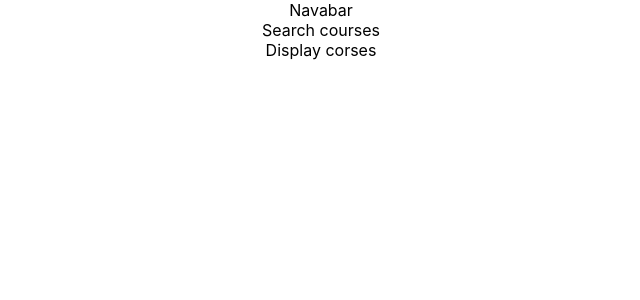
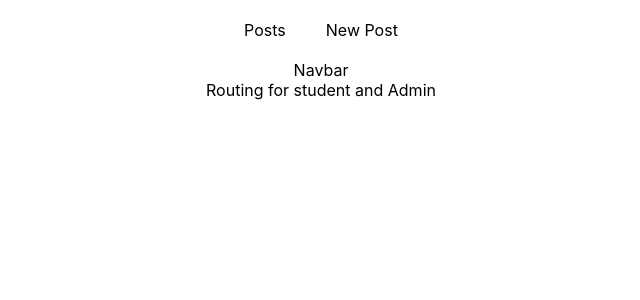
Before and after one commit to lakruone/Rays-Courses---Frontend-ReactJS, a React app: page / in a window 1280 px wide. Shown: the top 300 px of the page, without its empty margins (319-959 px from the left). Built offline with nearby package versions, Linux system fonts and the light colour scheme.

Commit message:
structure of the project

```diff
--- a/package.json
+++ b/package.json
@@ -54,6 +54,8 @@
     "react-dev-utils": "^11.0.3",
     "react-dom": "^17.0.1",
     "react-refresh": "^0.8.3",
+    "react-router": "^5.2.0",
+    "react-router-dom": "^5.2.0",
     "resolve": "1.18.1",
     "resolve-url-loader": "^3.1.2",
     "sass-loader": "^10.0.5",
--- a/src/App.js
+++ b/src/App.js
@@ -1,14 +1,16 @@
 import './App.css';
-import Layout from './components/Layout/Layout';
-import Courses from './containers/Courses';
+import Cover from './containers/cover';
+import { BrowserRouter } from 'react-router-dom';
+
 
 function App() {
   return (
-    <div className="App">
-      <Layout>
-        <Courses/>
-      </Layout>
-    </div>
+    <BrowserRouter>
+      <div className="App">
+          <Cover/>
+      </div>
+    </BrowserRouter>
+
   );
 }
 
--- a/src/components/Layout/Layout.css
+++ /dev/null
@@ -1,6 +0,0 @@
-.Content {
-  margin-top: 16px;
-  background-color: #e8d080;
-  background: #e8d080;
-  font-size: 100px;
-}
--- a/src/components/Layout/Layout.js
+++ /dev/null
@@ -1,16 +0,0 @@
-import React from 'react';
-
-import Wrap from '../../hoc/wrap';
-import classes from './Layout.css';
-
-const layout = (props) => (
-  <Wrap>
-    <div>Navabar </div>
-
-    <main className={classes.Content}>
-      {props.children}
-    </main>
-  </Wrap>
-);
-
-export default layout;
--- a/src/containers/Courses.js
+++ /dev/null
@@ -1,17 +0,0 @@
-import React, {Component} from 'react';
-import Wrap from '../hoc/wrap';
-
-class Courses extends Component {
-
-  render(){
-    return(
-      <Wrap>
-        <div>Search courses</div>
-        <div>Display corses</div>
-      </Wrap>
-
-    );
-  }
-}
-
-export default Courses;
--- /dev/null
+++ b/src/containers/cover.css
@@ -0,0 +1,23 @@
+.Cover ul {
+    list-style: none;
+    margin: 0;
+    padding: 0;
+    width: 100%;
+    text-align: center;
+}
+
+.Cover li {
+    display: inline-block;
+    margin: 20px;
+}
+
+.Cover a {
+    text-decoration: none;
+    color: black;
+}
+
+.Cover a:hover,
+.Cover a:active,
+.Cover a.active {
+    color: #fa923f;
+}
--- /dev/null
+++ b/src/containers/cover.js
@@ -0,0 +1,41 @@
+import React, {Component} from 'react';
+import { Route, NavLink, Switch, Redirect } from 'react-router-dom';
+
+import './cover.css';
+
+class Cover extends Component {
+
+  render(){
+    return(
+      <div className="Cover">
+        <header>
+              <nav>
+                  <ul>
+                      <li><NavLink
+                          to="/posts/"
+                          exact
+                          activeClassName="my-active"
+                          activeStyle={{
+                              color: '#fa923f',
+                              textDecoration: 'underline'
+                          }}>Posts</NavLink></li>
+                      <li><NavLink to={{
+                          pathname: '/new-post',
+                          hash: '#submit',
+                          search: '?quick-submit=true'
+                      }}>New Post</NavLink></li>
+                  </ul>
+              </nav>
+          </header>
+
+
+          <div>Navbar</div>
+          <div>Routing for student and Admin</div>
+
+      </div>
+
+    );
+  }
+}
+
+export default Cover;
```
Also changed, not shown: 1 other file (tests, documents, lock files or other folders).
